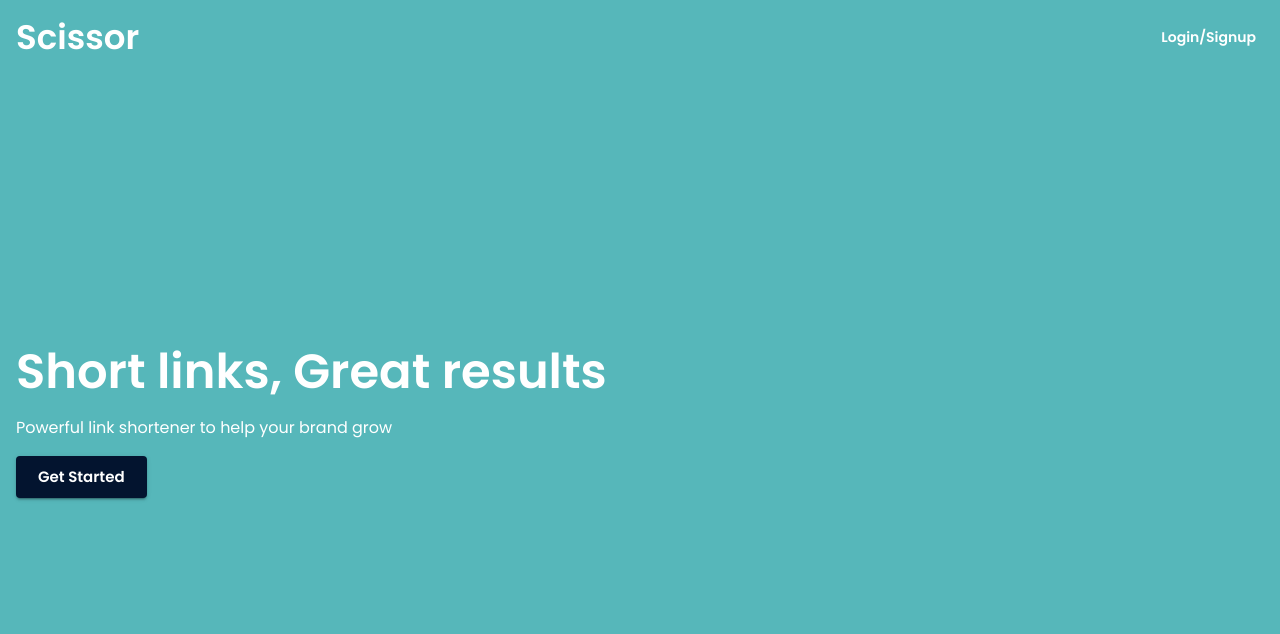
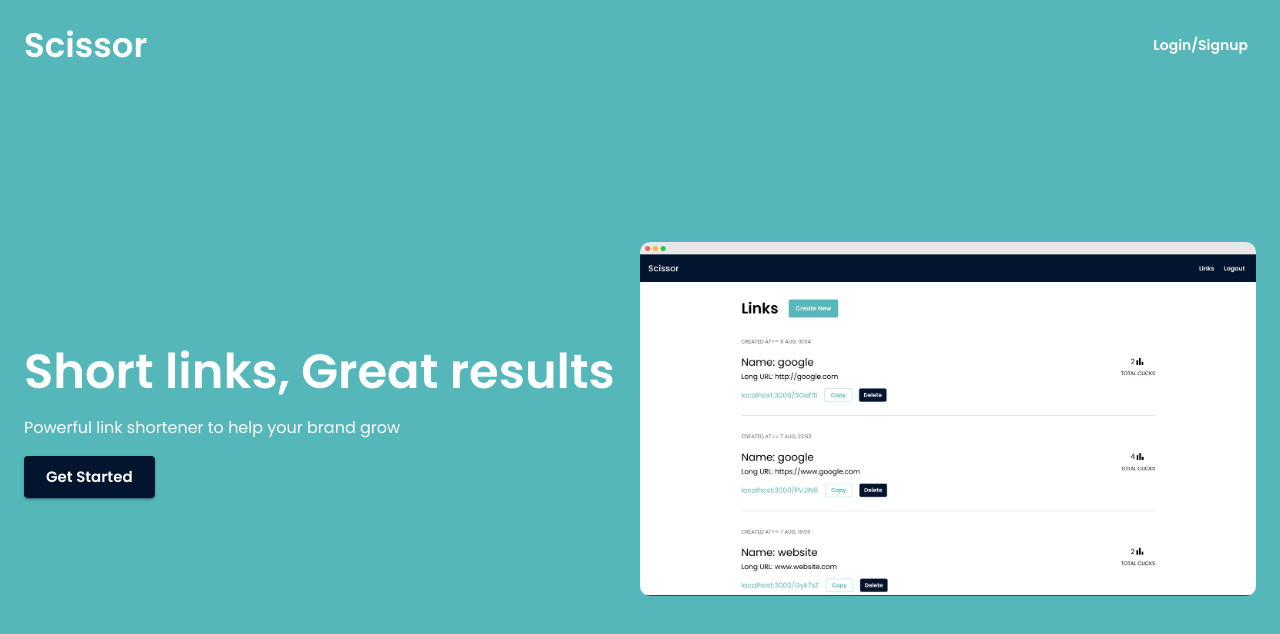
Before and after one commit to Emery-hub/scissor-url, a React (Create React App) app: page / in a window 1280 px wide. Shown: the top 634 px of the page. Built offline with nearby package versions, Linux system fonts and the light colour scheme; no server answers.

Commit message:
updated homepage design
updated homepage design and added responsiveness

```diff
--- a/src/components/Home/index.tsx
+++ b/src/components/Home/index.tsx
@@ -44,7 +44,7 @@ const Home = () => {
     <Box
       display="flex"
       flexDirection="column"
-      p={2}
+      p={3}
       boxSizing="border-box"
       height="100vh"
       bgcolor="#56B7BA"
@@ -56,7 +56,7 @@ const Home = () => {
       </Box>
 
       <Box display="flex" flexGrow={1} alignItems="center">
-        <Grid container>
+        <Grid container alignItems="center">
           <Grid item sm={6}>
             <Box>
               <Typography variant="h3">Short links, Great results</Typography>
@@ -65,10 +65,19 @@ const Home = () => {
                   Powerful link shortener to help your brand grow
                 </Typography>
               </Box>
-              <Button color="secondary" variant="contained" size="large">Get Started</Button>
+              <Button color="secondary" variant="contained" size="large">
+                Get Started
+              </Button>
             </Box>
           </Grid>
-          <Grid item sm={6}></Grid>
+
+          <Grid item sm={6} sx={{ display: { xs: "none", sm: "block" } }}>
+            <img
+              style={{ width: "100%", borderRadius: "10px" }}
+              src="/assets/image2.png"
+              alt="design mockup"
+            />
+          </Grid>
         </Grid>
       </Box>
     </Box>
```
Also changed, not shown: 2 other files (tests, documents, lock files or other folders).
